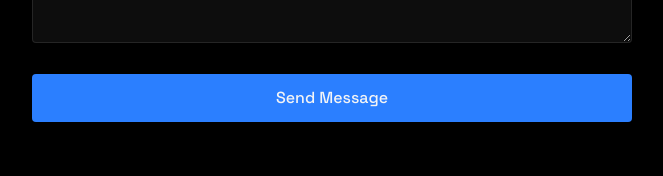
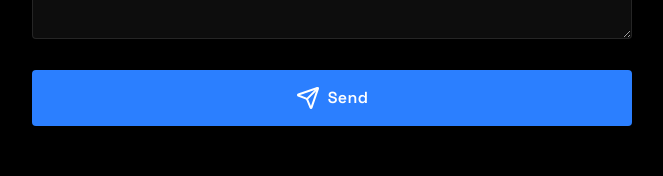
Before and after one commit to TonyFred-code/portfolio, a React (Vite) app: page / in a window 1280 px wide. Shown: the part 3079-3255 px from the top of the page, without its empty margins (308-971 px from the left). Built offline with nearby package versions, Linux system fonts and the light colour scheme.

Commit message:
feat: add sending form logic animation
add animations for sending, sent, error and idle send button

```diff
--- a/src/components/SendButton.jsx
+++ b/src/components/SendButton.jsx
@@ -0,0 +1,67 @@
+import {
+  CheckIcon,
+  Loader,
+  PlaneIcon,
+  RotateCcw,
+  RotateCw,
+  Send,
+  SendHorizontal,
+} from "lucide-react";
+
+function Word({ text, startIndex = 0 }) {
+  return (
+    <span>
+      {text.split("").map((char, i) => (
+        <span key={i} className="letter" style={{ "--i": startIndex + i }}>
+          {char}
+        </span>
+      ))}
+    </span>
+  );
+}
+
+export default function SendButton({ status }) {
+  return (
+    <button
+      type="submit"
+      disabled={status === "sending"}
+      className="
+        w-full h-14 rounded
+        bg-blue-500 text-white
+        font-semibold tracking-wide
+        flex items-center justify-center gap-2
+        cursor-pointer
+        transition-all
+        disabled:opacity-70 disabled:cursor-not-allowed
+      "
+    >
+      {status === "idle" && (
+        <>
+          <Send />
+          <Word text="Send" />
+        </>
+      )}
+
+      {status === "error" && (
+        <>
+          <RotateCcw />
+          <Word text="Resend" />
+        </>
+      )}
+
+      {status === "sending" && (
+        <>
+          <Loader className="icon-send" />
+          <span>Sending…</span>
+        </>
+      )}
+
+      {status === "sent" && (
+        <>
+          <CheckIcon className="icon-check" />
+          <Word text="Sent" startIndex={4} />
+        </>
+      )}
+    </button>
+  );
+}
--- a/src/components/sections/Contact.jsx
+++ b/src/components/sections/Contact.jsx
@@ -2,6 +2,7 @@ import { useState } from "react";
 import RevealOnScroll from "../RevealOnScroll.jsx";
 import emailjs from "@emailjs/browser";
 import { format } from "date-fns";
+import SendButton from "../SendButton.jsx";
 
 export default function Contact() {
   const [formData, setFormData] = useState({
@@ -10,11 +11,11 @@ export default function Contact() {
     message: "",
   });
 
-  const [isSending, setIsSending] = useState(false);
+  const [status, setStatus] = useState("idle");
 
   function handleSubmit(e) {
     e.preventDefault();
-    setIsSending(true);
+    setStatus("sending");
 
     emailjs
       .sendForm(
@@ -30,6 +31,7 @@ export default function Contact() {
       .then(() => {
         setFormData({ name: "", email: "", message: "" });
         alert("Message sent successfully!");
+        setStatus("sent");
       })
       .catch((e) => {
         const errorMsg = e?.message
@@ -38,9 +40,10 @@ export default function Contact() {
         alert(
           `${errorMsg}\nPlease check your internet connection and try again. If the problem persists, contact support.`
         );
+        setStatus("error");
       })
       .finally(() => {
-        setIsSending(false);
+        setTimeout(() => setStatus("idle"), 2000);
       });
   }
 
@@ -106,7 +109,7 @@ export default function Contact() {
               />
             </div>
 
-            <button
+            {/* <button
               type="submit"
               disabled={isSending}
               className={`w-full py-3 px-6 rounded font-medium transition ${
@@ -117,7 +120,8 @@ export default function Contact() {
   `}
             >
               {isSending ? "Sending..." : "Send Message"}
-            </button>
+            </button> */}
+            <SendButton status={status} />
           </form>
         </div>
       </RevealOnScroll>
--- a/src/index.css
+++ b/src/index.css
@@ -9,12 +9,66 @@ body {
   color: #f3f4f6;
 }
 
+/* --------------------
+   Button animations
+--------------------- */
+@layer components {
+  .letter {
+    display: inline-block;
+    opacity: 0;
+    animation: slideUp 0.6s ease forwards;
+    animation-delay: calc(var(--i) * 0.04s);
+  }
+
+  @keyframes slideUp {
+    from {
+      opacity: 0;
+      transform: translateY(12px);
+    }
+    to {
+      opacity: 1;
+      transform: translateY(0);
+    }
+  }
+
+  .icon-send {
+    animation: spinPulse 0.7s ease-in-out infinite;
+    transform-origin: center;
+  }
+
+  @keyframes spinPulse {
+    0% {
+      transform: rotate(0deg) scale(0.9);
+    }
+    50% {
+      transform: rotate(180deg) scale(1.1);
+    }
+    100% {
+      transform: rotate(360deg) scale(0.9);
+    }
+  }
+
+  .icon-check {
+    animation: popIn 0.5s ease forwards;
+  }
+
+  @keyframes popIn {
+    0% {
+      transform: scale(0.4);
+      opacity: 0;
+    }
+    100% {
+      transform: scale(1);
+      opacity: 1;
+    }
+  }
+}
+
 @layer utilities {
   @keyframes loading {
     0% {
       transform: translateX(-100%);
     }
-
     100% {
       transform: translateX(250%);
     }
@@ -25,6 +79,9 @@ body {
   }
 }
 
+/* --------------------
+   Reveal animation
+--------------------- */
 .reveal {
   opacity: 0;
   transform: translateY(20px);
```
